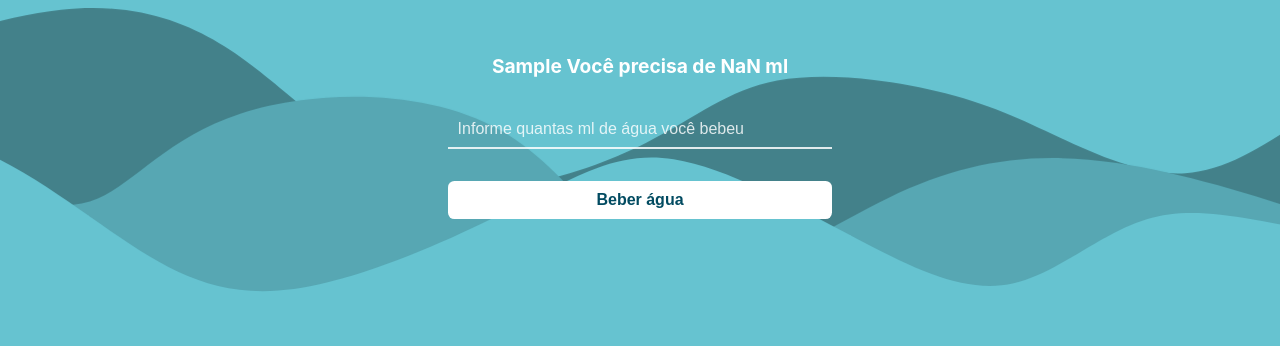
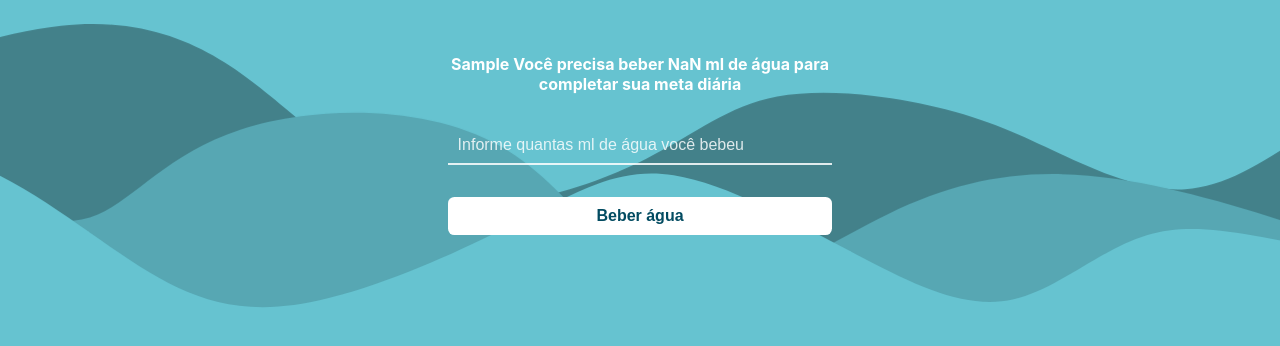
Before and after one commit to gabrieljcf/Drink-it-water, a plain HTML site: page index.html in a window 1280 px wide. Both pictures are taken after typing "Sample", "Sample" into the empty fields and a click on the button "Calcular". Shown: the part 78-424 px from the top of the page. Drawn offline with Linux system fonts and the light colour scheme.

Commit message:
ajustando titulo

```diff
--- a/assets/css/styles.css
+++ b/assets/css/styles.css
@@ -81,7 +81,8 @@ main #app button:hover:before {
 }
 
 main #app h1 {
-    font-size: 1.2rem;
+    max-width: 80%;
+    font-size: 1rem;
 }
 
 footer {
--- a/assets/js/main.js
+++ b/assets/js/main.js
@@ -52,7 +52,7 @@ class Main {
     }
 
     const title = document.createElement('h1');
-    const textOnTitle = document.createTextNode(`${this.userData.name} Você precisa de ${this.userData.waterNeeded} ml`);
+    const textOnTitle = document.createTextNode(`${this.userData.name} Você precisa beber ${this.userData.waterNeeded} ml de água para completar sua meta diária`);
 
     const inputEl = document.createElement('input');
     inputEl.setAttribute('placeholder', 'Informe quantas ml de água você bebeu');
```
